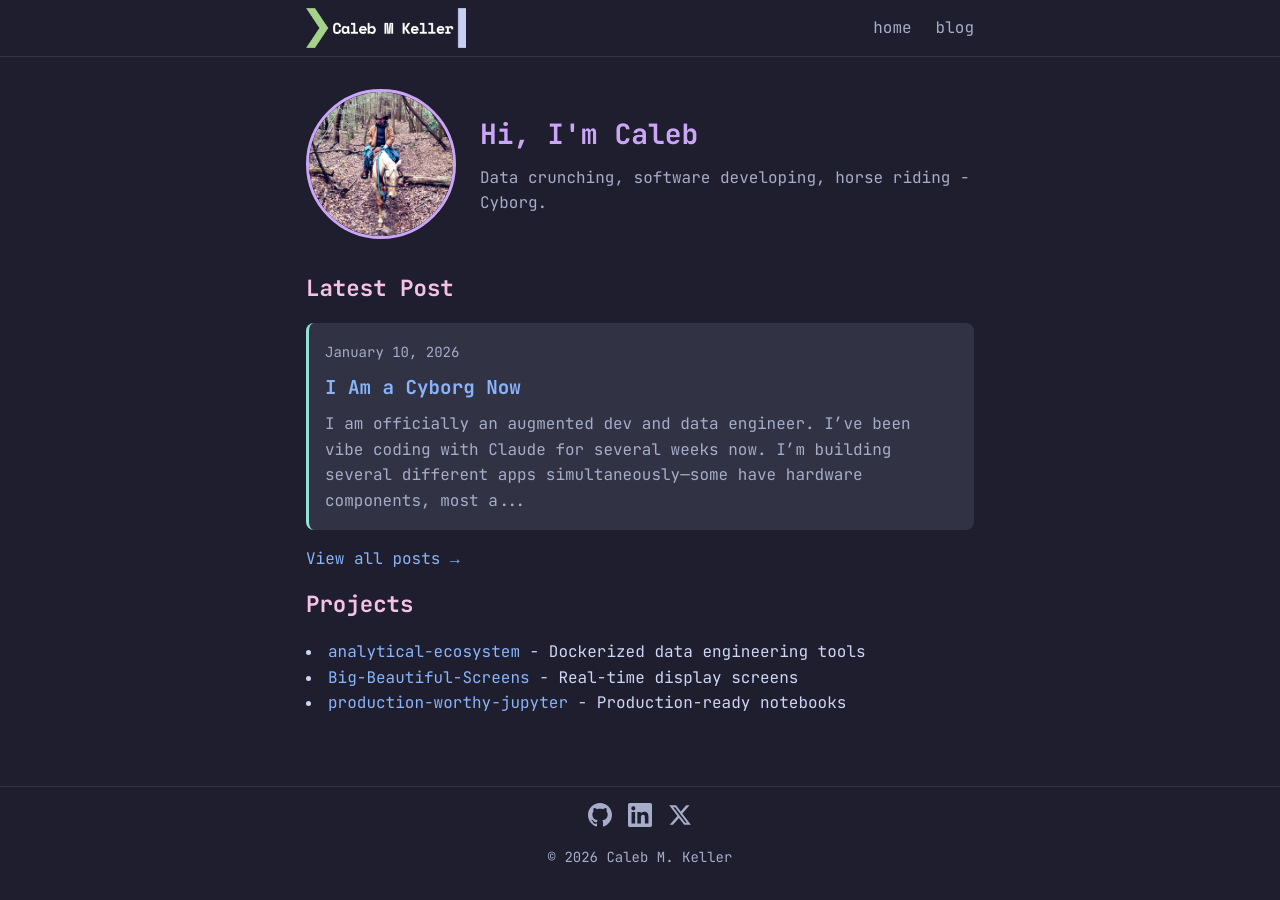
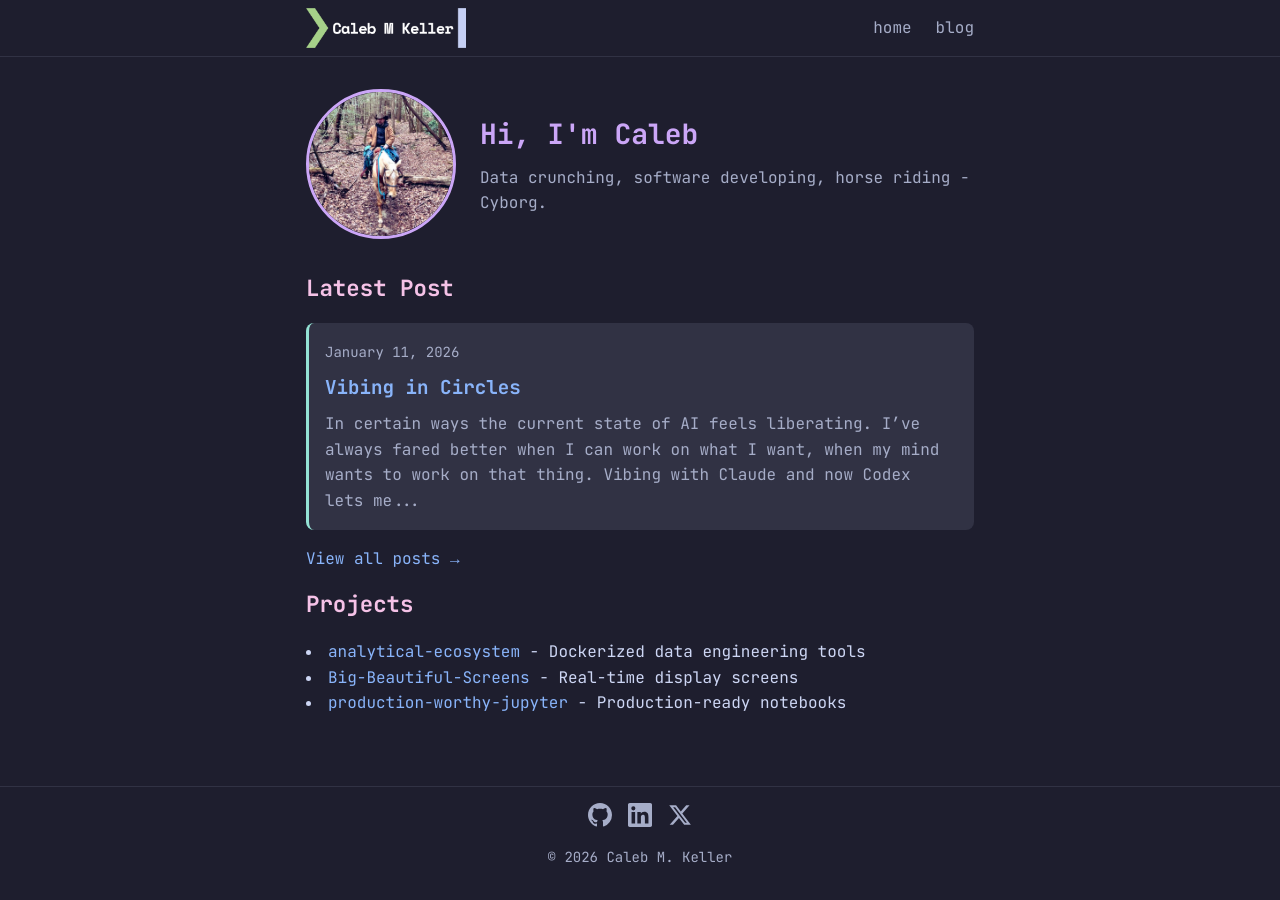
Before and after one commit to wrathagom/wrathagom.github.io, a Jekyll site: the page built from index.md, in a window 1280 px wide. Built offline with Jekyll 4.4.1, drawn with Linux system fonts in a browser that asks for light colours.

Commit message:
New post and few CSS tweaks

```diff
--- /dev/null
+++ b/_posts/2026-01-11-vibing-in-circles.md
@@ -0,0 +1,18 @@
+---
+layout: post
+title: Vibing in Circles
+date: 2026-01-11
+category: Vibe Coding
+---
+
+In certain ways the current state of AI feels liberating. I've always fared better when I can work on what I want, when my mind wants to work on that thing. Vibing with Claude and now Codex lets me move from one task to another. The context switching cost has gone down because my AI partner holds onto their context. For people with minds like mine, you understand that sometimes *not* switching tasks when your mind wants to has a much higher cost than switching.
+
+But the flip side is that it's one more tool to get distracted with. It allows me to be a producer with no outputs. I can spend hours spinning up the beginning of the next best idea, never finishing the last one.
+
+I want it to be a tool that changes my life—lets me be more productive, more successful. But what if it just steals all my time away in the name of "moving faster"?
+
+In the content creation world, it used to be a big thing to talk about being a creator, not a consumer. The reference being all the lurkers who scroll and scroll and scroll social media without ever trying to say something of their own. Used that way, social media becomes an anchor that holds you back.
+
+There's a strong similarity with AI happening right now. You can spend all day prompting, iterating, exploring—and feel like you're being productive because you're *doing* something. But are you shipping? Are you finishing? Or are you just vibing in circles?
+
+I don't have the answer yet. I'm watching myself closely. The potential is real, but so is the trap.
--- a/assets/css/style.css
+++ b/assets/css/style.css
@@ -297,10 +297,20 @@ footer {
 
 .social-links a {
   color: var(--subtext);
-  transition: color 0.2s ease;
+  transition: color 0.2s ease, transform 0.2s ease;
+  display: inline-block;
 }
 
 .social-links a:hover {
   color: var(--mauve);
   text-decoration: none;
+  transform: scale(1.15) rotate(5deg);
+  animation: wiggle 0.4s ease-in-out;
 }
+
+@keyframes wiggle {
+  0%, 100% { transform: scale(1.15) rotate(5deg); }
+  25% { transform: scale(1.15) rotate(-5deg); }
+  50% { transform: scale(1.15) rotate(5deg); }
+  75% { transform: scale(1.15) rotate(-5deg); }
+}
```
